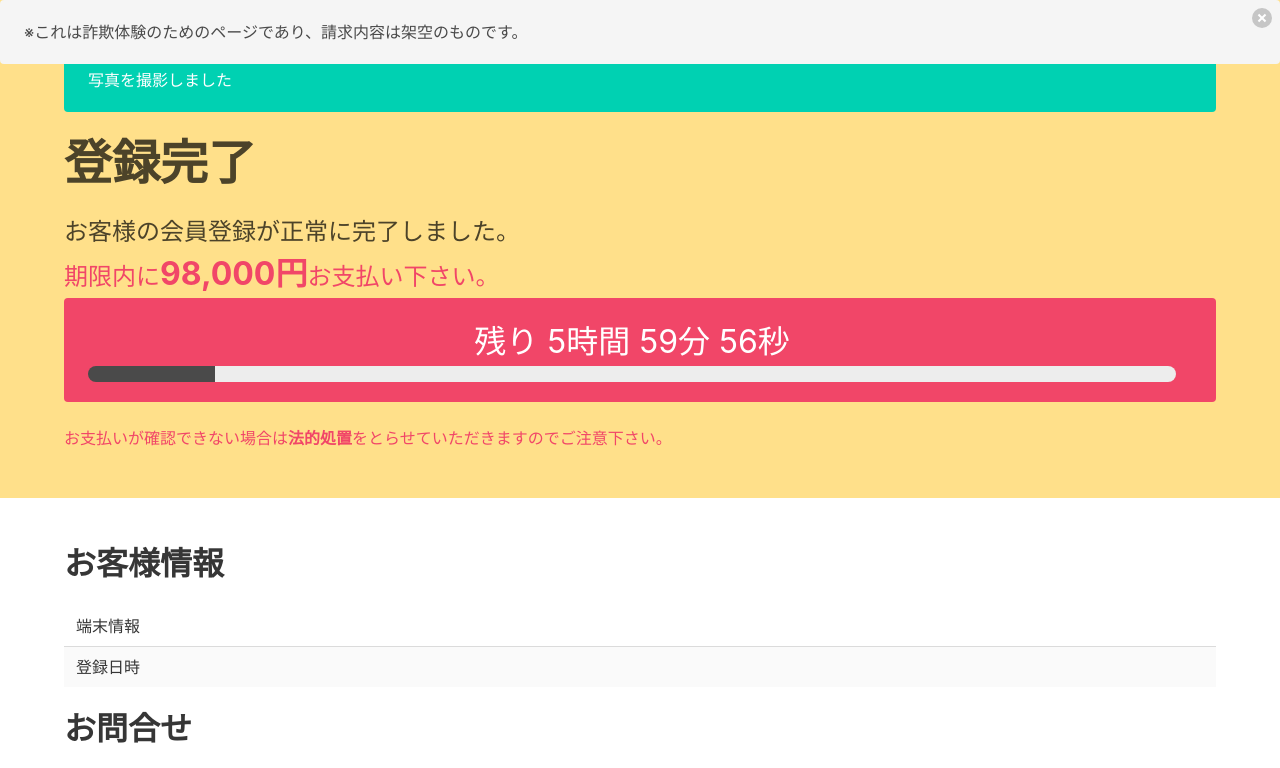
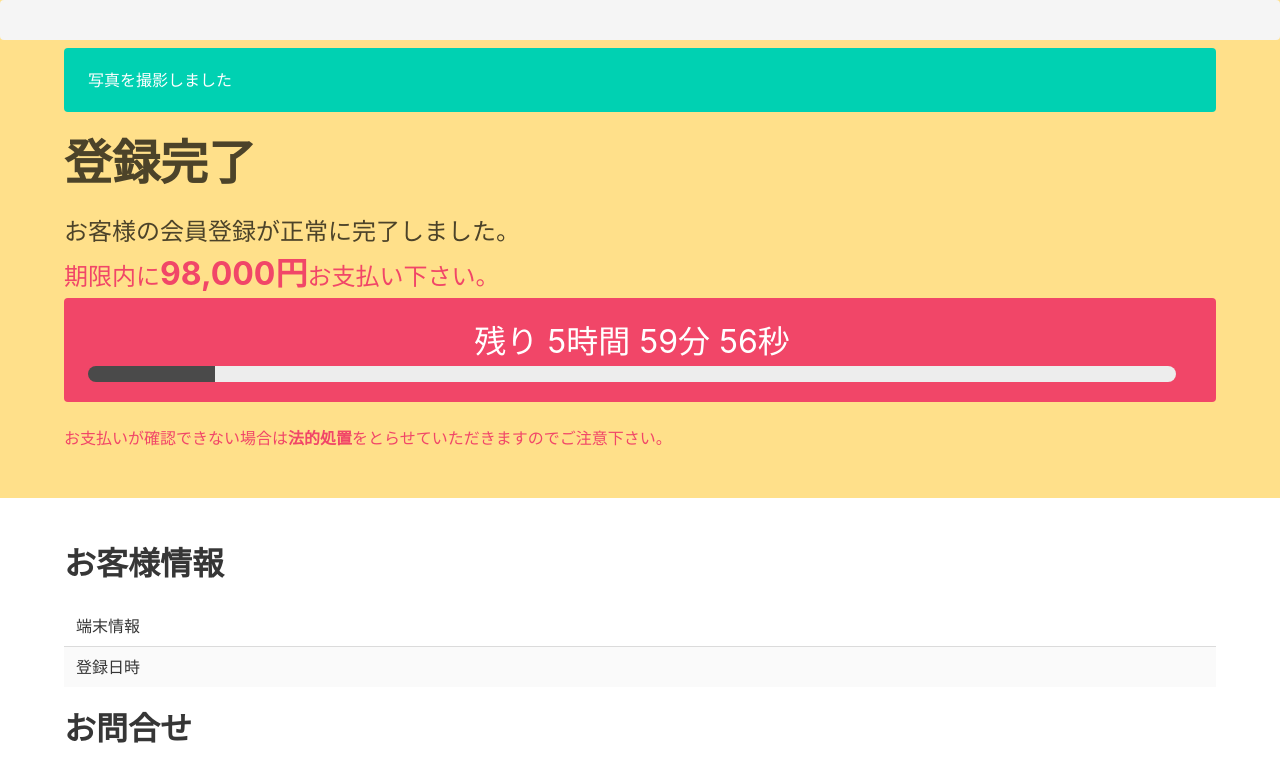
Before and after one commit to tukimikurage/tukimikurage, a website: page one-click-main/index.html in a window 1280 px wide. Shown: the top 768 px of the page. Drawn offline with nearby package versions, Linux system fonts and the light colour scheme; a script that the page names is missing.

Commit message:
Update index.html

```diff
--- a/one-click-main/index.html
+++ b/one-click-main/index.html
@@ -8,8 +8,6 @@
   </head>
   <body>
     <div id="notification" class="notification" style="position: fixed; z-index: 1; width: 100%;">
-      <button id="delete" class="delete"></button>
-      ※これは詐欺体験のためのページであり、請求内容は架空のものです。
     </div>
     <section class="hero is-warning">
       <div class="hero-body">
```
